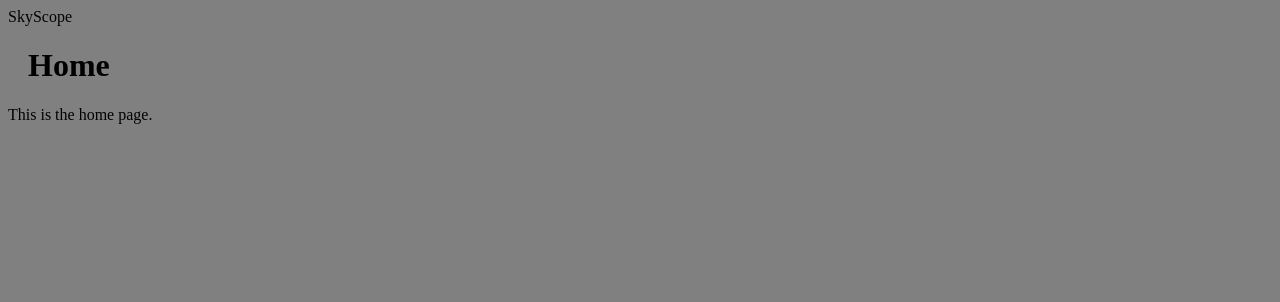
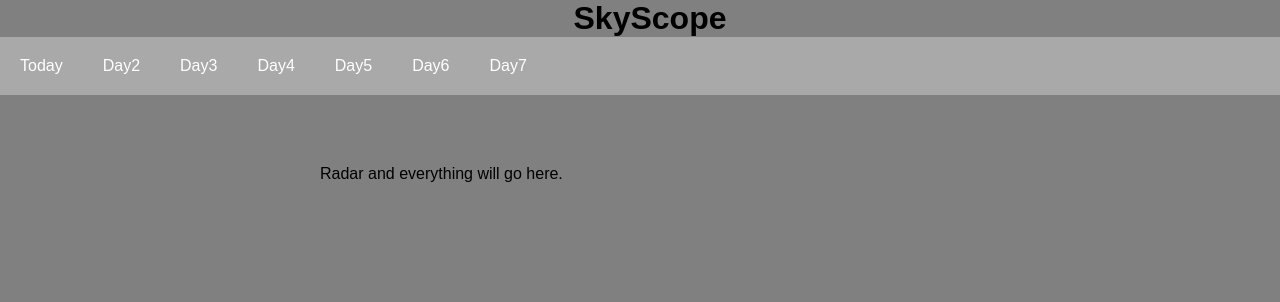
Before and after one commit to SkyScopeTeam/SkyScope, a Django app: page / in a window 1280 px wide. Shown: the top 302 px of the page. Run offline with Django 4.2, Linux system fonts and the light colour scheme; data that the repository does not hold is empty.

Commit message:
update index.css and style.css

```diff
--- a/weather/templates/weather/index.html
+++ b/weather/templates/weather/index.html
@@ -1,16 +1,27 @@
 <!DOCTYPE html>
 <html lang="en-US">
-<html>
 <head>
     <meta charset="utf-8">
+    <meta http-equiv="X-UA-Compatible" content="IE=edge">
     <link rel = "stylesheet" href = style.css>
     <meta name = "viewport" content = "width = device-width, initial-scale = 1"
-        <title>SkyScope</title>
 </head>
 <body>
-        <h1>
-            <a>Home</a>
-        </h1>
-        <p>This is the home page.</p>
+    <h1>SkyScope</h1>
+    <nav class = "navbar">
+        <ul>
+            <li><a href="">Today</a></li>
+            <li><a href="">Day2</a></li>
+            <li><a href="">Day3</a></li>
+            <li><a href="">Day4</a></li>
+            <li><a href="">Day5</a></li>
+            <li><a href="">Day6</a></li>
+            <li><a href="">Day7</a></li>
+        </ul>
+    </nav>
+    <main>
+        Radar and everything will go here.
+    </main>
+
 </body>
 </html>
--- a/weather/templates/weather/style.css
+++ b/weather/templates/weather/style.css
@@ -1,7 +1,41 @@
+* {
+    margin: 0;
+    padding: 0;
+    box-sizing: border-box;
+    font-family: 'montserrat', sans-serif;
+}
+
+main {
+    padding: 50px 0px 100px 300px;
+    margin: 20px;
+}
+
 body {
     background-color: grey;
+    margin: 0px;
 }
 
 h1 {
+    text-align: center;
     margin-left: 20px;
 }
+.navbar ul{
+    list-style-type: none;
+    background-color: darkgray;
+    padding: 0px;
+    margin: 0px;
+    overflow: hidden;
+}
+.navbar a{
+    color: white;
+    text-decoration: none;
+    padding: 20px;
+    display: block;
+    text-align: center;
+}
+.navbar a:hover{
+    background-color: lightskyblue;
+}
+.navbar li{
+    float: left;
+}
```
Lines whose indentation alone changed are shown as unchanged.
